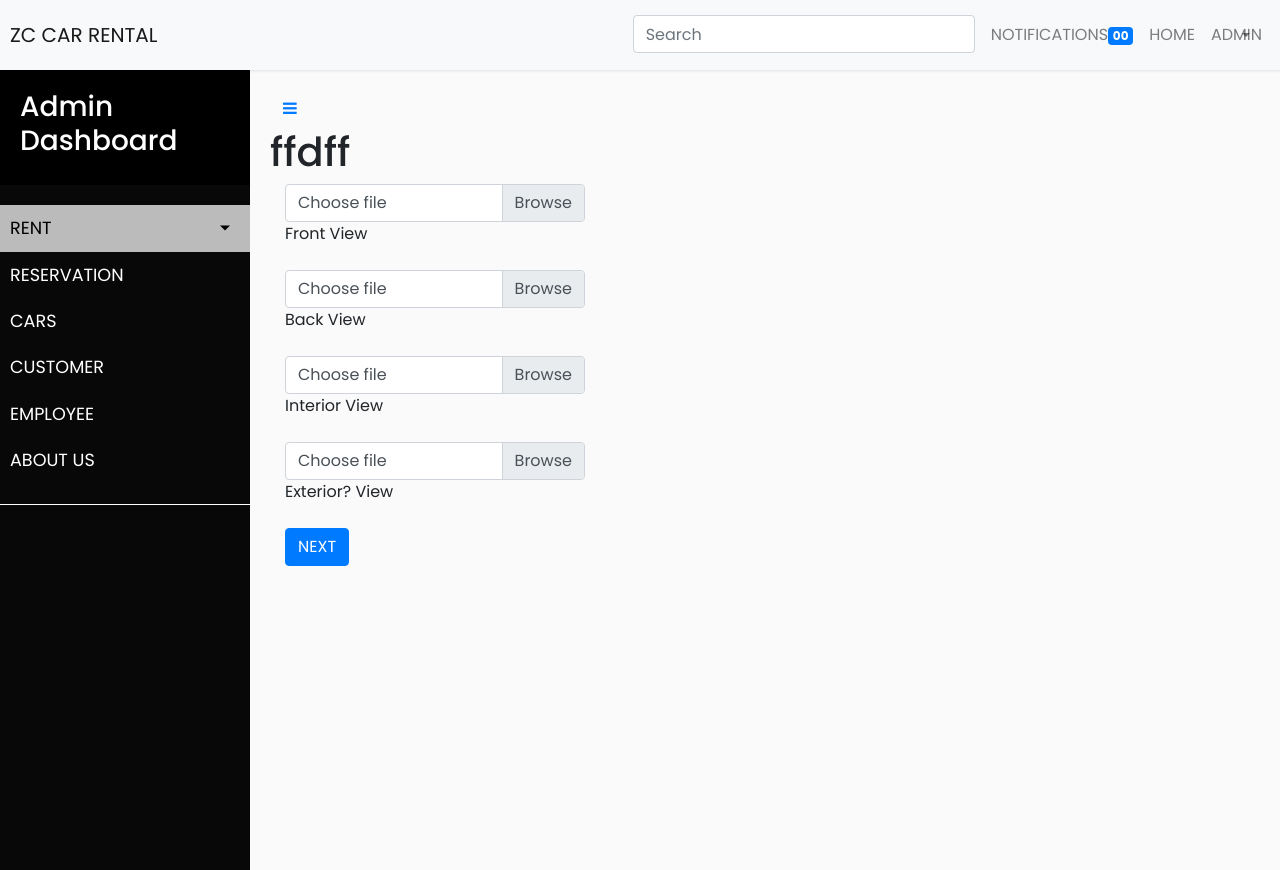
After one commit to newbies4/fighting, a CodeIgniter app: page /fighting/index.php/admin_controller/add_car_picture in a window 1280 px wide. The commit adds this page. Run offline with CodeIgniter, Linux system fonts and the light colour scheme; some libraries are stand-ins or nearby versions.

```diff
--- a/application/controllers/Admin_controller.php
+++ b/application/controllers/Admin_controller.php
@@ -76,6 +76,18 @@ class Admin_controller extends CI_Controller {
 
 		$this->load->view('layouts/main', $data);
 	}
+	public function add_car_picture()
+	{
+		$data['main_view'] = "admin/add_car_picture";
+
+		$this->load->view('layouts/main', $data);
+	}
+	public function add_car_finalize()
+	{
+		$data['main_view'] = "admin/add_car_finalize";
+
+		$this->load->view('layouts/main', $data);
+	}
 
 	public function add_customer()
 	{
--- /dev/null
+++ b/application/views/admin/add_car_finalize.php
@@ -0,0 +1,2 @@
+<h1>ffddddddff</h1>
+<a class="btn btn-primary" href="<?php echo base_url('admin_controller/cars');?>">View Cars</a>
--- /dev/null
+++ b/application/views/admin/add_car_picture.php
@@ -0,0 +1,49 @@
+<h1>ffdff</h1>
+<div class="col-lg-4">
+			<!-- <div class="form-group">
+				<input type="file" id="input-file-now-custom-2" class="form-control" name="carpics" class="file-upload" multiple data-height="500" />
+				<label for="">Car Pictures *</label>
+			</div>  -->
+
+			<div class="form-group">
+				<div class="input-group">
+				  <div class="custom-file">
+				    <input type="file" name="carpics[]" class="custom-file-input" id="front"
+				      aria-describedby="frontPicture">
+				    <label class="custom-file-label" for="front">Choose file</label>
+				  </div>
+				</div>
+				<label for="">Front View</label>
+			</div>
+
+			<div class="form-group">
+				<div class="input-group">
+				  <div class="custom-file">
+				    <input type="file" name="carpics[]" class="custom-file-input" id="back"
+				      aria-describedby="backPicture">
+				    <label class="custom-file-label" for="back">Choose file</label>
+				  </div>
+				</div>
+				<label for="">Back View</label>
+			</div>
+			<div class="form-group">
+				<div class="input-group">
+				  <div class="custom-file">
+				    <input type="file" name="carpics[]" class="custom-file-input" id="interior"
+				      aria-describedby="interiorPicture">
+				    <label class="custom-file-label" for="interior">Choose file</label>
+				  </div>
+				</div>
+				<label for="">Interior View</label>
+			</div>
+			<div class="form-group">
+				<div class="input-group">
+				  <div class="custom-file">
+				    <input type="file" name="carpics[]" class="custom-file-input" id="exterior"
+				      aria-describedby="exteriorPicture">
+				    <label class="custom-file-label" for="exterior">Choose file</label>
+				  </div>
+				</div>
+				<label for="">Exterior? View</label>
+			</div>
+<a class="btn btn-primary" href="<?php echo base_url('admin_controller/add_car_finalize');?>">NEXT </a>
--- a/application/views/admin/add_cars.php
+++ b/application/views/admin/add_cars.php
@@ -1,5 +1,5 @@
 <header>
-  <center><h3>ADD CARS </h3></center>
+  <center><h3>ADD CARS  </h3></center>
   <br>
 </header>
 
@@ -174,6 +174,7 @@
 		<div>
 				<button class="btn btn-primary" name="addcarsubmit" value="addcar" type="submit">Save</button>
 				<a class="btn btn-primary" href="<?php echo base_url();?>index.php/home/cars">View Cars</a>
+				<a class="btn btn-primary" href="<?php echo base_url('admin_controller/add_car_picture');?>">NEXT</a>
 			</div>
 	</div> <!-- end of row -->
 	<?php echo form_close(); ?>
```
